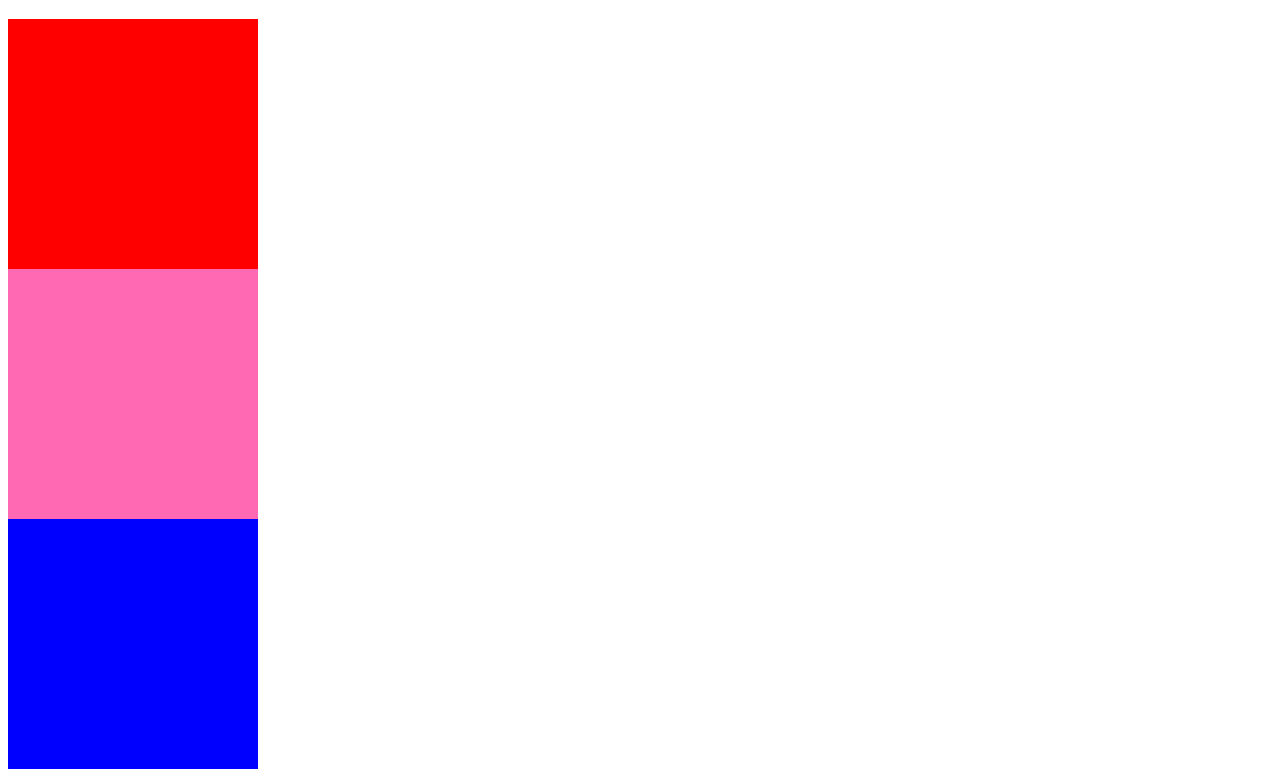
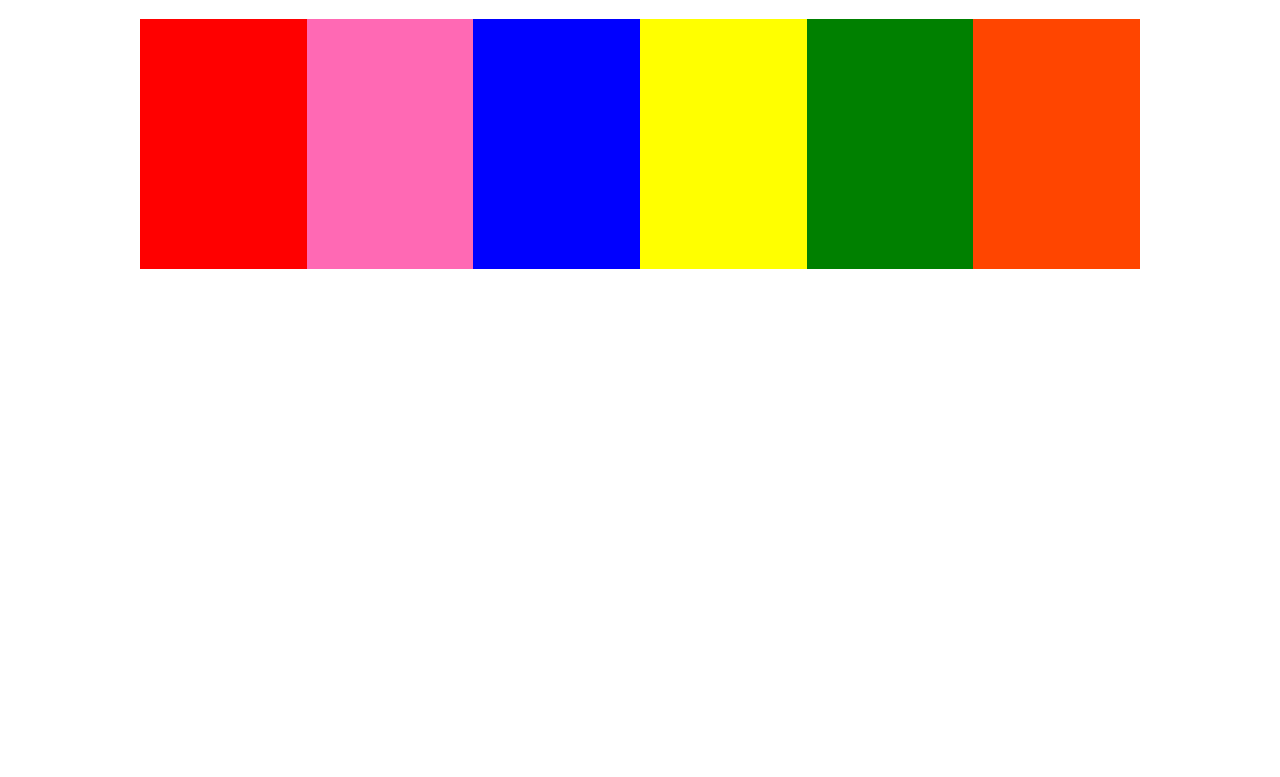
Before and after one commit to ZooM982/Travail-avec-Monace, a plain HTML site: page index.html in a window 1280 px wide. Shown: the part 61-838 px from the top of the page. After the commit the page ends 800 px from the top, so only its background shows below. Drawn offline with Linux system fonts and the light colour scheme.

Commit message:
ajoute des balises div(4,5,6) et leurs styles

```diff
--- a/index.html
+++ b/index.html
@@ -1,17 +1,21 @@
 <!DOCTYPE html>
 <html>
   <head>
-	<meta charset="utf-8">
-	<meta name="viewport" content="width=device-width, initial-scale=1">
-	<link rel="stylesheet" type="text/css" href="styles.css">
+    <meta charset="utf-8" />
+    <meta name="viewport" content="width=device-width, initial-scale=1" />
+    <link rel="stylesheet" type="text/css" href="styles.css" />
     <title>Flex</title>
   </head>
   <body>
     <h1>Flex box</h1>
-	<div>
+    <div class="div0">
       <div class="div1"></div>
       <div class="div2"></div>
       <div class="div3"></div>
+
+      <div class="div4"></div>
+      <div class="div5"></div>
+      <div class="div6"></div>
     </div>
   </body>
 </html>
--- a/styles.css
+++ b/styles.css
@@ -1,19 +1,36 @@
-.div0{
+.div0 {
   width: 1000px;
   height: 500px;
   margin: auto;
+  display: flex;
 }
-.div1{
+.div1 {
   width: 250px;
   height: 250px;
-	background-color:red;
-}.div2{
+  background-color: red;
+}
+.div2 {
   width: 250px;
   height: 250px;
-	background-color:hotpink;
+  background-color: hotpink;
 }
-.div3{
+.div3 {
   width: 250px;
   height: 250px;
-	background-color:blue;
+  background-color: blue;
 }
+.div4 {
+  width: 250px;
+  height: 250px;
+  background-color: yellow;
+}
+.div5 {
+  width: 250px;
+  height: 250px;
+  background-color: green;
+}
+.div6 {
+  width: 250px;
+  height: 250px;
+  background-color: orangered;
+}
```
Lines whose indentation alone changed are shown as unchanged.
